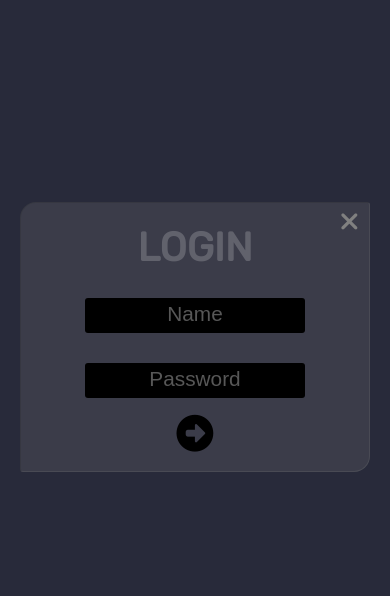
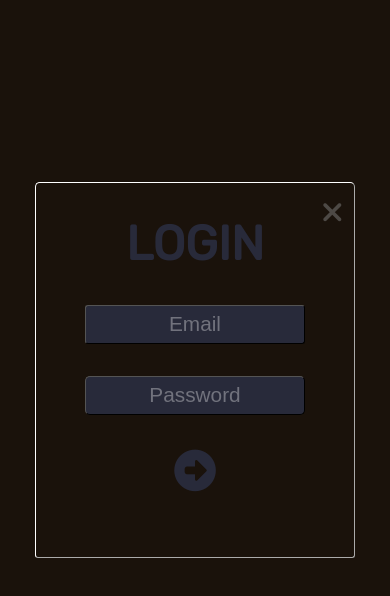
Before and after one commit to GuND0Wn151/login-page, a plain HTML site: page index.html in a window 390 px wide. Both pictures are taken after a click on the button "LOGIN". Drawn offline with nearby package versions, Linux system fonts and the light colour scheme.

Commit message:
add bootstrap and make responsive.

```diff
--- a/index.html
+++ b/index.html
@@ -1,6 +1,12 @@
 <!DOCTYPE html>
 <html lang="en">
   <head>
+    <link
+      href="https://cdn.jsdelivr.net/npm/bootstrap@5.3.0-alpha1/dist/css/bootstrap.min.css"
+      rel="stylesheet"
+      integrity="sha384-GLhlTQ8iRABdZLl6O3oVMWSktQOp6b7In1Zl3/Jr59b6EGGoI1aFkw7cmDA6j6gD"
+      crossorigin="anonymous"
+    />
     <link
       rel="stylesheet"
       href="https://fonts.googleapis.com/css2?family=Material+Symbols+Outlined:opsz,wght,FILL,GRAD@48,400,0,0"
@@ -23,10 +29,10 @@
   </head>
 
   <body>
-    <div class="top-container">
-      <span class="material-symbols-outlined"> login </span>
+    <section id="top__container">
+      <div class="container-fluid">
+        <span class="material-symbols-outlined"> login </span><br />
         <button class="btn-login">Login</button>
-    </div>
         <!-- Login Container -->
         <div class="container hidden">
           <!--Login Container Close button -->
@@ -34,34 +40,29 @@
 
           <h1 class="label-login">Login</h1>
 
-      <ul>
-        <li>
           <p class="lebal-message"></p>
+
           <input
             class="input__name"
             type="text"
-            placeholder="Name"
+            placeholder="Email"
             required
-            maxlength="10"
-            height="pixels"
-          />
-        </li>
-        <li>
+          /> <br>
+
           <input
             class="input__password"
             type="password"
             placeholder="password"
             required
             maxlength="8"
-          />
-        </li>
-        <li>
+          /> <br>
+
           <button class="btn-submit">
             <i class="fa-solid fa-circle-right"></i>
           </button>
-        </li>
-      </ul>
         </div>
+      </div>
+    </section>
     <script src="scripts/script.js"></script>
   </body>
 </html>
--- a/styles/style.css
+++ b/styles/style.css
@@ -4,59 +4,56 @@
   box-sizing: border-box;
 }
 body {
-  background-color: #282a3a;
+  background-color: #1a120b;
 }
-.top-container {
+#top__container {
   text-align: center;
+  display: flex;
+  align-items: center;
+  padding: 1rem;
 }
+
 .container {
-  background-color: rgba(128, 128, 128, 0.219);
-  height: 270px;
-  width: 350px;
-  margin: 30px auto 30px auto;
-  border: 1px inset rgba(128, 128, 128, 0.219);
+  border: 0.5px outset #fff;
+  position: fixed;
+  padding: 2rem;
+  width: 20rem;
+  text-align: center;
   position: relative;
   border-radius: 3px;
-  border-top-left-radius: 1rem;
-  border-bottom-right-radius: 1rem;
+  border-top-left-radius: 0.3rem;
+  border-top-right-radius: 0.3rem;
 }
 .label-login {
-  color: #ffffff32;
-  font-size: 2.5rem;
+  color: #282a3a;
+  font-weight: 900;
+  font-size: 3rem;
   font-family: 'Rubik', sans-serif;
-  padding-top: 1rem;
   text-transform: uppercase;
-  text-align: center;
-  position: relative;
-  top: 5px;
-}
-ul {
-  position: relative;
-  top: 2rem;
-  text-align: center;
-  list-style-type: none;
 }
 .input__name {
+  margin: 1rem;
   width: 220px;
-  height: 35px;
+  height: 39px;
   font-size: 1.1rem;
   text-align: center;
-  border: 1px outset red;
   border-style: none;
   border-radius: 3px;
-  background-color: black;
+  background-color: #282a3a;
   color: white;
+  border: 1px outset #000;
 }
 .input__password {
   font-size: 1.1rem;
-  margin-top: 30px;
   width: 220px;
-  height: 35px;
+  height: 39px;
   text-align: center;
   border-style: none;
-  border-radius: 3px;
-  background-color: black;
+  border-radius: 5px;
+  background-color: #282a3a;
   color: white;
+  border: 1px outset #000;
+  margin-top: 1rem;
 }
 ::placeholder {
   font-size: 1.3rem;
@@ -72,10 +69,8 @@ ul {
 .btn-login {
   letter-spacing: 1px;
   cursor: pointer;
-  position: relative;
-  top: 10rem;
   background: none;
-  font-size: 5rem;
+  font-size: 4rem;
   transition: 0.5s;
   font-family: sans-serif;
   border: none;
@@ -84,36 +79,31 @@ ul {
   color: white;
 }
 .material-symbols-outlined {
-  display: block;
-  position: relative;
-  top: 10rem;
   color: rgba(250, 235, 215, 0.519);
-  font-size: 5rem;
+  font-size: 4rem;
   font-weight: bold;
 }
 .hidden {
   display: none;
 }
 .btn-close {
-  font-size: 1.6rem;
+  font-size: 1.8rem;
   position: absolute;
-  right: 5px;
+  top: 0;
+  right: 0;
   border: none;
   cursor: pointer;
   background: none;
   color: grey;
-  cursor: pointer;
   z-index: 2;
-  padding: 5px;
 }
 .btn-close:hover {
-  color: #282a3a;
-  font-size: 1.7rem;
+  color: #fff;
 }
 .btn-submit {
-  position: relative;
-  top: 1rem;
-  font-size: 2.3rem;
+  color: #282a3a;
+  margin: 1.5rem;
+  font-size: 2.6rem;
   border-style: none;
   background: none;
   cursor: pointer;
@@ -123,13 +113,10 @@ ul {
   transition: 0.3s;
 }
 .lebal-message {
-  font-variant: small-caps;
   font-family: sans-serif;
   font-weight: 500;
   text-transform: lowercase;
-  font-style: normal;
   font-size: larger;
-  letter-spacing: 0;
   transition: 0.5s;
 }
 .label__loading {
```
Lines whose indentation alone changed are shown as unchanged.
